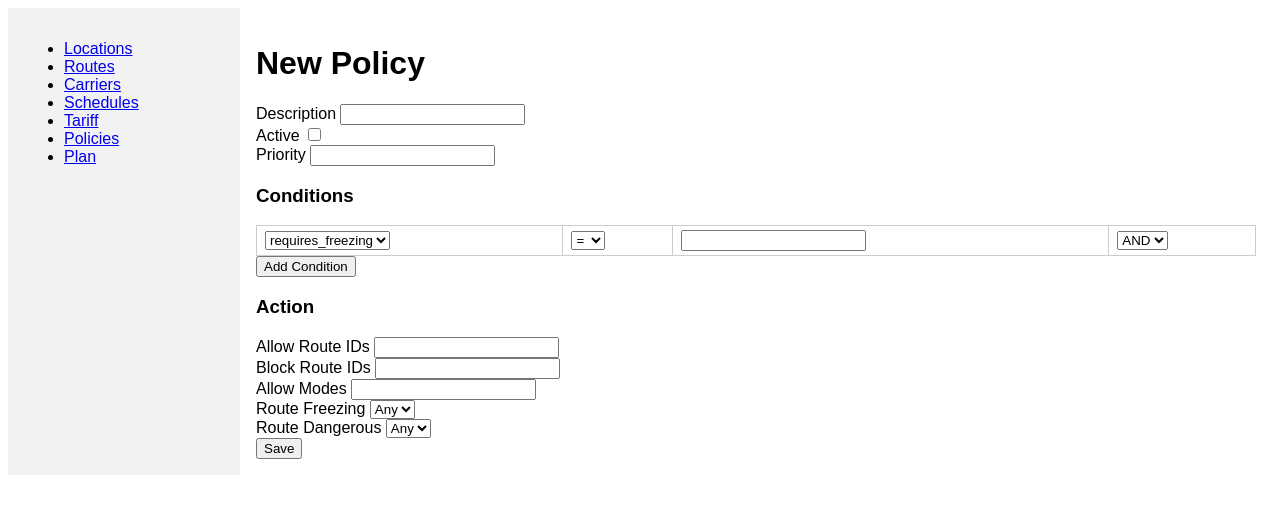
After one commit to ha2va/ONAI_POC, a Flask app: page /policies/new in a window 1280 px wide. The commit adds this page. Shown: the top 514 px of the page. Run offline with Flask 3, Linux system fonts and the light colour scheme.

Commit message:
Handle Policy priority schema upgrades

```diff
--- a/app.py
+++ b/app.py
@@ -9,6 +9,7 @@ from views import (
     tariffs_bp,
     plan_bp,
     api_bp,
+    policies_bp,
 )
 
 app = Flask(__name__)
@@ -27,6 +28,7 @@ app.register_blueprint(schedules_bp)
 app.register_blueprint(tariffs_bp)
 app.register_blueprint(plan_bp)
 app.register_blueprint(api_bp)
+app.register_blueprint(policies_bp)
 
 if __name__ == '__main__':
     with app.app_context():
--- a/database.py
+++ b/database.py
@@ -92,6 +92,15 @@ CREATE TABLE IF NOT EXISTS Tariff (
     cost REAL,
     FOREIGN KEY (route_id) REFERENCES Route(id)
 );
+
+CREATE TABLE IF NOT EXISTS Policy (
+    id INTEGER PRIMARY KEY AUTOINCREMENT,
+    description TEXT,
+    conditions TEXT,
+    action TEXT,
+    active BOOLEAN,
+    priority INTEGER
+);
 '''
 
 def get_db():
@@ -109,6 +118,11 @@ def close_connection(exception):
 def init_db():
     db = get_db()
     db.executescript(SCHEMA)
+    # ensure new columns exist when schema evolves
+    cur = db.execute("PRAGMA table_info(Policy)")
+    cols = [row[1] for row in cur.fetchall()]
+    if 'priority' not in cols:
+        db.execute("ALTER TABLE Policy ADD COLUMN priority INTEGER DEFAULT 0")
     db.commit()
 
 def query_all(table):
--- a/templates/base.html
+++ b/templates/base.html
@@ -20,6 +20,7 @@
         <li><a href="{{ url_for('carriers.list_carriers') }}">Carriers</a></li>
         <li><a href="{{ url_for('schedules.list_schedules') }}">Schedules</a></li>
         <li><a href="{{ url_for('tariffs.list_tariffs') }}">Tariff</a></li>
+        <li><a href="{{ url_for('policies.list_policies') }}">Policies</a></li>
         <li><a href="{{ url_for('plan.plan') }}">Plan</a></li>
     </ul>
 </nav>
--- /dev/null
+++ b/templates/policy_form.html
@@ -0,0 +1,73 @@
+{% extends 'base.html' %}
+{% block content %}
+<h1>{{ 'Edit' if policy else 'New' }} Policy</h1>
+<form method="post" id="policy-form">
+    Description <input type="text" name="description" value="{{ policy.description if policy else '' }}"><br>
+    Active <input type="checkbox" name="active" value="1" {% if policy and policy.active %}checked{% endif %}><br>
+    Priority <input type="number" name="priority" value="{{ policy.priority if policy else '' }}"><br>
+    <h3>Conditions</h3>
+    <table id="conds"></table>
+    <button type="button" onclick="addCond()">Add Condition</button>
+    <input type="hidden" name="conditions_json" id="conditions_json">
+    <h3>Action</h3>
+    Allow Route IDs <input type="text" id="allow_routes" value=""><br>
+    Block Route IDs <input type="text" id="block_routes" value=""><br>
+    Allow Modes <input type="text" id="allow_modes" value=""><br>
+    Route Freezing <select id="route_freezing"><option value="">Any</option><option value="1">1</option><option value="0">0</option></select><br>
+    Route Dangerous <select id="route_dangerous"><option value="">Any</option><option value="1">1</option><option value="0">0</option></select><br>
+    <input type="hidden" name="action_json" id="action_json">
+    <button type="submit">Save</button>
+</form>
+<script>
+const fields = ['requires_freezing','is_dangerous','weight'];
+function addCond(field='',op='=',value='',connector='AND'){
+    const table=document.getElementById('conds');
+    const row=document.createElement('tr');
+    row.innerHTML=`<td><select class="field">${fields.map(f=>`<option value="${f}" ${f==field?'selected':''}>${f}</option>`).join('')}</select></td>`+
+                  `<td><select class="op"><option>=</option><option>!=</option><option>></option><option><</option></select></td>`+
+                  `<td><input class="value" value="${value}"></td>`+
+                  `<td><select class="conn"><option value="AND" ${connector=='AND'?'selected':''}>AND</option><option value="OR" ${connector=='OR'?'selected':''}>OR</option></select></td>`;
+    row.querySelector('.op').value=op;
+    table.appendChild(row);
+}
+function gather(){
+    const conds=[];
+    document.querySelectorAll('#conds tr').forEach(tr=>{
+        conds.push({
+            field:tr.querySelector('.field').value,
+            op:tr.querySelector('.op').value,
+            value:tr.querySelector('.value').value,
+            connector:tr.querySelector('.conn').value
+        });
+    });
+    document.getElementById('conditions_json').value=JSON.stringify(conds);
+    const action={};
+    const allow=document.getElementById('allow_routes').value.trim();
+    if(allow) action.allow_route_ids=allow.split(',').map(s=>parseInt(s.trim())).filter(n=>!isNaN(n));
+    const block=document.getElementById('block_routes').value.trim();
+    if(block) action.block_route_ids=block.split(',').map(s=>parseInt(s.trim())).filter(n=>!isNaN(n));
+    const modes=document.getElementById('allow_modes').value.trim();
+    if(modes) action.allow_modes=modes.split(',').map(s=>s.trim()).filter(s=>s);
+    const rf=document.getElementById('route_freezing').value;
+    if(rf!=='') action.route_freezing=parseInt(rf);
+    const rd=document.getElementById('route_dangerous').value;
+    if(rd!=='') action.route_dangerous=parseInt(rd);
+    document.getElementById('action_json').value=JSON.stringify(action);
+}
+document.getElementById('policy-form').addEventListener('submit',gather);
+{% if policy %}
+const pc = {{ policy.conditions|tojson }};
+try{const conds=JSON.parse(pc);conds.forEach(c=>addCond(c.field,c.op,c.value,c.connector));}catch(e){}
+try{
+    const ac=JSON.parse({{ policy.action|tojson }});
+    if(ac.allow_route_ids) document.getElementById('allow_routes').value=ac.allow_route_ids.join(',');
+    if(ac.block_route_ids) document.getElementById('block_routes').value=ac.block_route_ids.join(',');
+    if(ac.allow_modes) document.getElementById('allow_modes').value=ac.allow_modes.join(',');
+    if(ac.route_freezing!==undefined) document.getElementById('route_freezing').value=String(ac.route_freezing);
+    if(ac.route_dangerous!==undefined) document.getElementById('route_dangerous').value=String(ac.route_dangerous);
+}catch(e){}
+{% else %}
+addCond();
+{% endif %}
+</script>
+{% endblock %}
--- a/views/__init__.py
+++ b/views/__init__.py
@@ -5,6 +5,7 @@ from .schedules import bp as schedules_bp
 from .tariffs import bp as tariffs_bp
 from .plan_view import bp as plan_bp
 from .api import bp as api_bp
+from .policies import bp as policies_bp
 
 __all__ = [
     'locations_bp',
@@ -14,4 +15,5 @@ __all__ = [
     'tariffs_bp',
     'plan_bp',
     'api_bp',
+    'policies_bp',
 ]
--- /dev/null
+++ b/views/policies.py
@@ -0,0 +1,65 @@
+from flask import Blueprint, render_template, request, redirect, url_for
+from database import query_db, execute_db
+import json
+
+bp = Blueprint('policies', __name__, url_prefix='/policies')
+
+@bp.route('/')
+def list_policies():
+    rows = query_db("SELECT * FROM Policy ORDER BY priority ASC")
+    return render_template('policies.html', rows=rows)
+
+@bp.route('/new', methods=['GET', 'POST'])
+def new_policy():
+    if request.method == 'POST':
+        max_p = query_db("SELECT MAX(priority) as m FROM Policy", one=True)['m'] or 0
+        prio = request.form.get('priority')
+        prio = int(prio) if prio not in (None, '') else int(max_p) + 1
+        execute_db(
+            "INSERT INTO Policy (description, conditions, action, active, priority) VALUES (?,?,?,?,?)",
+            [
+                request.form.get('description'),
+                request.form.get('conditions_json'),
+                request.form.get('action_json'),
+                1 if request.form.get('active') else 0,
+                prio,
+            ],
+        )
+        return redirect(url_for('policies.list_policies'))
+    return render_template('policy_form.html', policy=None)
+
+@bp.route('/edit/<int:id>', methods=['GET', 'POST'])
+def edit_policy(id):
+    pol = query_db("SELECT * FROM Policy WHERE id=?", [id], one=True)
+    if request.method == 'POST':
+        execute_db(
+            "UPDATE Policy SET description=?, conditions=?, action=?, active=?, priority=? WHERE id=?",
+            [
+                request.form.get('description'),
+                request.form.get('conditions_json'),
+                request.form.get('action_json'),
+                1 if request.form.get('active') else 0,
+                int(request.form.get('priority') or 0),
+                id,
+            ],
+        )
+        return redirect(url_for('policies.list_policies'))
+    return render_template('policy_form.html', policy=pol)
+
+@bp.route('/delete/<int:id>', methods=['POST'])
+def delete_policy(id):
+    execute_db("DELETE FROM Policy WHERE id=?", [id])
+    return redirect(url_for('policies.list_policies'))
+
+@bp.route('/move/<int:id>/<string:direction>', methods=['POST'])
+def move_policy(id, direction):
+    pol = query_db("SELECT id, priority FROM Policy WHERE id=?", [id], one=True)
+    if not pol:
+        return redirect(url_for('policies.list_policies'))
+    delta = -1 if direction == 'up' else 1
+    new_pri = pol['priority'] + delta
+    other = query_db("SELECT id FROM Policy WHERE priority=?", [new_pri], one=True)
+    if other:
+        execute_db("UPDATE Policy SET priority=? WHERE id=?", [pol['priority'], other['id']])
+    execute_db("UPDATE Policy SET priority=? WHERE id=?", [new_pri, id])
+    return redirect(url_for('policies.list_policies'))
```
Also changed, not shown: plan_utils.py (+59 -5 lines), templates/plan.html (+11 -1 lines), templates/policies.html (added, +28 -0 lines), views/plan_view.py (+13 -1 lines).
